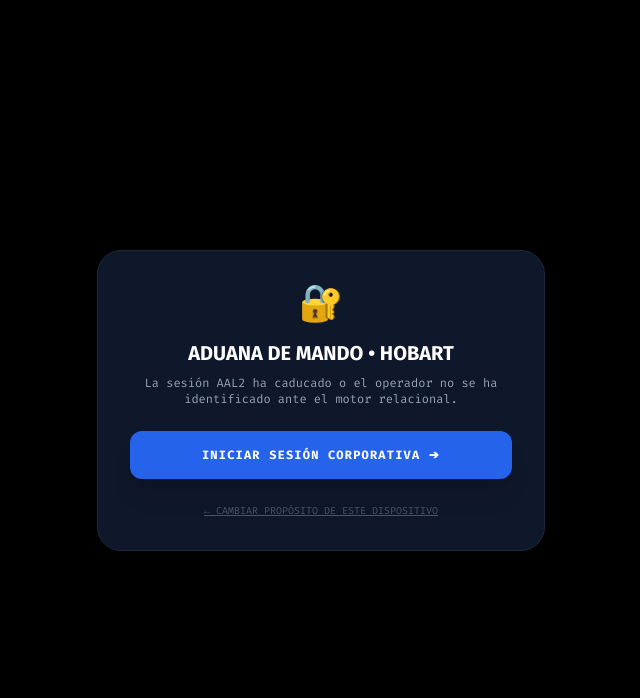
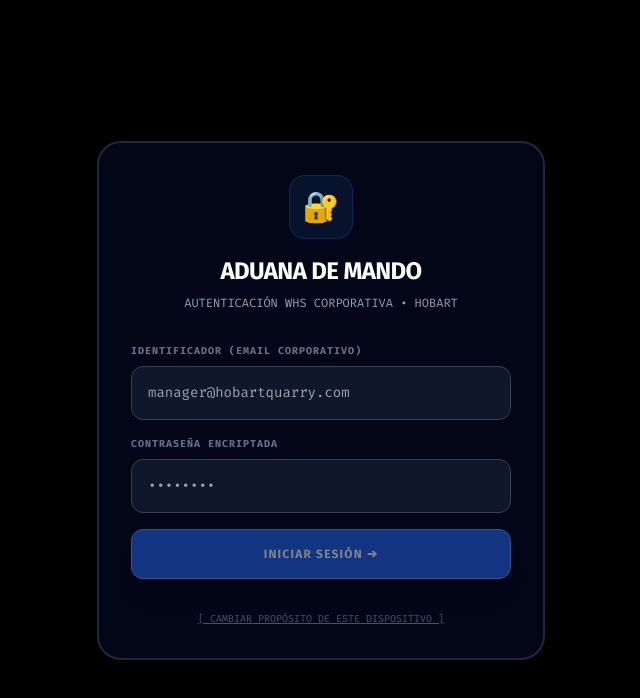
Before and after one commit to matiasmarcuccio-lgtm/FuelFlow3.0, a React (Vite) app in the folder apps/web/: page / in a window 1280 px wide. Both pictures are taken after a click on the button 771 px from the left and 482 px from the top of the page. Shown: the top 698 px of the page, without its empty margins (319-959 px from the left). Built offline with nearby package versions, Linux system fonts and the light colour scheme; no server answers.

Commit message:
feat: reemplazar compuerta demo con modulo de login real para Command Center

```diff
--- a/apps/web/src/App.tsx
+++ b/apps/web/src/App.tsx
@@ -3,6 +3,7 @@ import { supabase } from './lib/supabase';
 import { CabinTerminalWrapper } from './pages/CabinTerminalWrapper';
 import { FleetAssetRoster } from './features/fleet/FleetAssetRoster';
 import { RegulatoryAuditDashboard } from './features/command-center/RegulatoryAuditDashboard';
+import { CommandCenterLogin } from './features/command-center/CommandCenterLogin';
 
 // Tipos de Propósito de Hardware y Perfil
 type DevicePurpose = 'UNSET' | 'CABIN_KIOSK' | 'COMMAND_CENTER';
@@ -189,38 +190,8 @@ export const App: React.FC = () => {
 
   // 5. BIFURCACIÓN DE HARDWARE 2: COMMAND CENTER (ENCLAVAMIENTO RBAC)
   if (!profile) {
-    // Si no hay sesión en el Command Center, forzamos login satelital o simulación de ingreso
-    return (
-      <div className="min-h-screen bg-black text-white flex flex-col items-center justify-center p-6 font-mono select-none">
-        <div className="max-w-md w-full bg-slate-900 border border-slate-800 rounded-3xl p-8 text-center shadow-2xl">
-          <span className="text-4xl block mb-4">🔐</span>
-          <h2 className="text-xl font-black uppercase text-white font-sans mb-2">Aduana de Mando • Hobart</h2>
-          <p className="text-xs text-slate-400 mb-6">
-            La sesión AAL2 ha caducado o el operador no se ha identificado ante el motor relacional.
-          </p>
-          {authError && (
-            <p className="bg-red-950/80 border border-red-600 text-red-300 text-[10px] p-3 rounded-xl mb-6 font-bold uppercase">
-              ⚠️ {authError}
-            </p>
-          )}
-          <button
-            onClick={() => {
-              // En producción esto invoca la pantalla de login con MFA o SSO de Supabase
-              alert('[DEMO] Abriendo compuerta de autenticación corporativa para Gerencia...');
-            }}
-            className="w-full bg-blue-600 hover:bg-blue-500 text-white font-black py-4 rounded-xl uppercase tracking-widest text-xs shadow-xl transition-all"
-          >
-            INICIAR SESIÓN CORPORATIVA ➔
-          </button>
-          <button
-            onClick={executeDevicePurge}
-            className="mt-6 text-[10px] text-slate-600 underline uppercase block w-full hover:text-slate-400"
-          >
-            ← Cambiar propósito de este dispositivo
-          </button>
-        </div>
-      </div>
-    );
+    // Si no hay sesión en el Command Center, forzamos login satelital a través del componente real
+    return <CommandCenterLogin onBackToSelector={executeDevicePurge} />;
   }
 
   // ENCLAVAMIENTO DE ROLES: Verificar quién tiene permiso para ver qué tablero
--- /dev/null
+++ b/apps/web/src/features/command-center/CommandCenterLogin.tsx
@@ -0,0 +1,106 @@
+import React, { useState } from 'react';
+import { supabase } from '../../lib/supabase';
+
+interface CommandCenterLoginProps {
+  onBackToSelector: () => void;
+}
+
+export const CommandCenterLogin: React.FC<CommandCenterLoginProps> = ({ onBackToSelector }) => {
+  const [email, setEmail] = useState('');
+  const [password, setPassword] = useState('');
+  const [isLoading, setIsLoading] = useState(false);
+  const [errorMsg, setErrorMsg] = useState<string | null>(null);
+
+  const handleLogin = async (e: React.FormEvent) => {
+    e.preventDefault();
+    setIsLoading(true);
+    setErrorMsg(null);
+
+    try {
+      const { error } = await supabase.auth.signInWithPassword({
+        email,
+        password,
+      });
+
+      if (error) {
+        throw new Error(error.message);
+      }
+
+      // La suscripción en App.tsx capturará el evento onAuthStateChange y recargará el perfil
+    } catch (err: any) {
+      setErrorMsg(`Fallo de Autenticación: ${err.message}`);
+      setIsLoading(false);
+    }
+  };
+
+  return (
+    <div className="min-h-screen bg-black text-white flex flex-col items-center justify-center p-6 font-sans select-none">
+      <div className="max-w-md w-full bg-slate-950 border-2 border-slate-800 rounded-3xl p-8 shadow-2xl animate-fade-in relative">
+        <div className="text-center mb-8">
+          <div className="w-16 h-16 bg-blue-500/10 border border-blue-500/20 rounded-2xl flex items-center justify-center mx-auto mb-4 text-3xl">
+            🔐
+          </div>
+          <h2 className="text-2xl font-black uppercase tracking-tight mb-2">
+            Aduana de Mando
+          </h2>
+          <p className="font-mono text-xs text-slate-400 uppercase">
+            Autenticación WHS Corporativa • Hobart
+          </p>
+        </div>
+
+        {errorMsg && (
+          <div className="bg-red-950/60 border border-red-800 p-4 rounded-xl mb-6 font-mono text-xs text-red-300 uppercase text-center">
+            ⚠️ {errorMsg}
+          </div>
+        )}
+
+        <form onSubmit={handleLogin} className="space-y-4">
+          <div>
+            <label className="block font-mono text-[10px] uppercase text-slate-500 mb-2 font-bold tracking-widest">
+              Identificador (Email Corporativo)
+            </label>
+            <input
+              type="email"
+              required
+              value={email}
+              onChange={(e) => setEmail(e.target.value)}
+              disabled={isLoading}
+              className="w-full bg-slate-900 border border-slate-700 focus:border-blue-500 rounded-xl px-4 py-4 text-white font-mono text-sm outline-none transition-colors"
+              placeholder="manager@hobartquarry.com"
+            />
+          </div>
+
+          <div>
+            <label className="block font-mono text-[10px] uppercase text-slate-500 mb-2 font-bold tracking-widest">
+              Contraseña Encriptada
+            </label>
+            <input
+              type="password"
+              required
+              value={password}
+              onChange={(e) => setPassword(e.target.value)}
+              disabled={isLoading}
+              className="w-full bg-slate-900 border border-slate-700 focus:border-blue-500 rounded-xl px-4 py-4 text-white font-mono text-sm outline-none transition-colors"
+              placeholder="••••••••"
+            />
+          </div>
+
+          <button
+            type="submit"
+            disabled={isLoading || !email || !password}
+            className="w-full bg-blue-600 hover:bg-blue-500 disabled:opacity-50 text-white font-black py-4 mt-4 rounded-xl uppercase tracking-widest text-xs shadow-xl transition-all flex justify-center items-center gap-2 border border-blue-400"
+          >
+            {isLoading ? 'VERIFICANDO EN CAPA 0...' : 'INICIAR SESIÓN ➔'}
+          </button>
+        </form>
+
+        <button
+          onClick={onBackToSelector}
+          className="mt-8 text-[10px] font-mono text-slate-600 hover:text-slate-400 underline uppercase block w-full text-center transition-colors"
+        >
+          [ CAMBIAR PROPÓSITO DE ESTE DISPOSITIVO ]
+        </button>
+      </div>
+    </div>
+  );
+};
```
